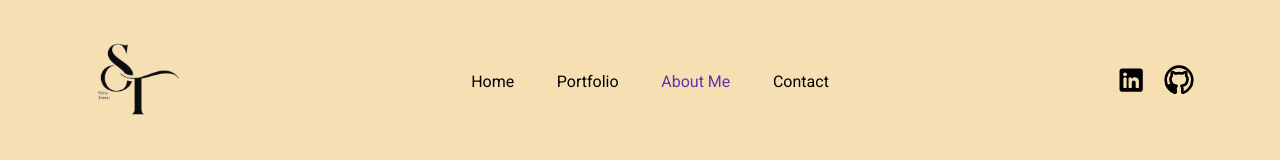
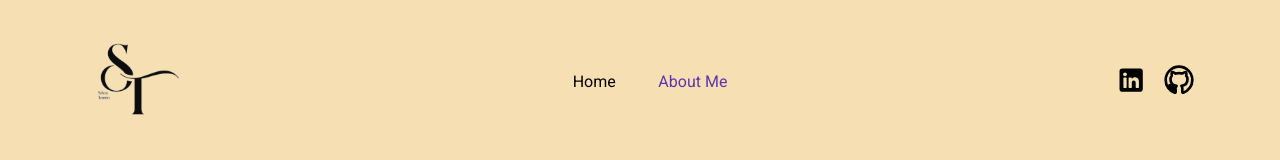
Before and after one commit to SilviaTGit/portfolio, a React (Vite) app: page /portfolio/about in a window 1280 px wide. Shown: the part 2485-2645 px from the top of the page. Built offline with nearby package versions, Linux system fonts and the light colour scheme.

Commit message:
Improved the Footer

```diff
--- a/src/assets/components/Footer.jsx
+++ b/src/assets/components/Footer.jsx
@@ -1,41 +1,13 @@
-import { useState, useEffect, useMemo } from "react";
+import { NavLink, useLocation } from "react-router-dom";
 import footerLogo from "../images/ST-logo-nobg.webp";
 import { useTranslation } from "react-i18next";
 
 function Footer() {
   const {t} = useTranslation();
-  const [activeSection, setActiveSection] = useState(""); // Status for the active section
+  const location = useLocation();
 
-  const sections = useMemo(() => [
-    { id: "heroSection", label: "home" },
-    { id: "MyPortfolio", label: "portfolio" },
-    { id: "AboutMe", label: "aboutMe" },
-    { id: "Contact", label: "contact" },
-  ], []);
-
-  useEffect(() => {
-    const handleScroll = () => {
-      let currentSection = "";
-      sections.forEach(({ id }) => {
-        const element = document.getElementById(id);
-        if (element) {
-          const rect = element.getBoundingClientRect();
-          // Check if the section is visible (partially or completely)
-          if (rect.top <= 100 && rect.bottom >= 100) {
-            currentSection = id;
-          }
-        }
-      });
-      setActiveSection(currentSection);
-    };
-
-    window.addEventListener("scroll", handleScroll);
-    return () => window.removeEventListener("scroll", handleScroll);
-  }, [sections]);
-
-  const scrollToSection = (event, id) => {
-    event.preventDefault();
-    document.getElementById(id)?.scrollIntoView({ behavior: "smooth" });
+  const scrollToTop = () => {
+    window.scrollTo({ top: 0, behavior: "smooth" });
   };
 
 
@@ -47,19 +19,32 @@ function Footer() {
         </div>
         <div className="footer--items">
           <ul>
-            {sections.map(({ id, label }) => (
-              <li key={id}>
-                <a
-                  href={`#${id}`}
-                  onClick={(e) => scrollToSection(e, id)}
-                  className={`text-md ${
-                    activeSection === id ? "navbar--active-content" : ""
-                  }`}
+            <li>
+              <NavLink
+                to="/"
+                onClick={scrollToTop}
+                className={({ isActive }) =>
+                  ` text-md ${
+                    isActive && location.pathname === "/" ? "navbar--active-content" : ""
+                  }`
+                }
+              >
+                {t("footer.home")} {/* Use translation */}
+                </NavLink>
+              </li>
+              <li>
+                <NavLink
+                  to="/about"
+                  onClick={scrollToTop}
+                  className={({ isActive }) =>
+                    ` text-md ${
+                      isActive && location.pathname === "/about" ? "navbar--active-content" : ""
+                    }`
+                  }
                 >
-                  {t(`footer.${label}`)} {/* Use translation */}
-                </a>
+                  {t("footer.aboutMe")} {/* Use translation */}
+                </NavLink>
               </li>
-            ))}
           </ul>
         </div>
         <div className="footer--social--icon">
--- a/src/assets/styles/App.css
+++ b/src/assets/styles/App.css
@@ -608,7 +608,7 @@ h1, h2, h3 {
   }
   .footer--social--icon > ul,
   .footer--items > ul {
-    padding: 0;
+    padding: 10px;
     align-items: center;
   }
   .divider {
```
